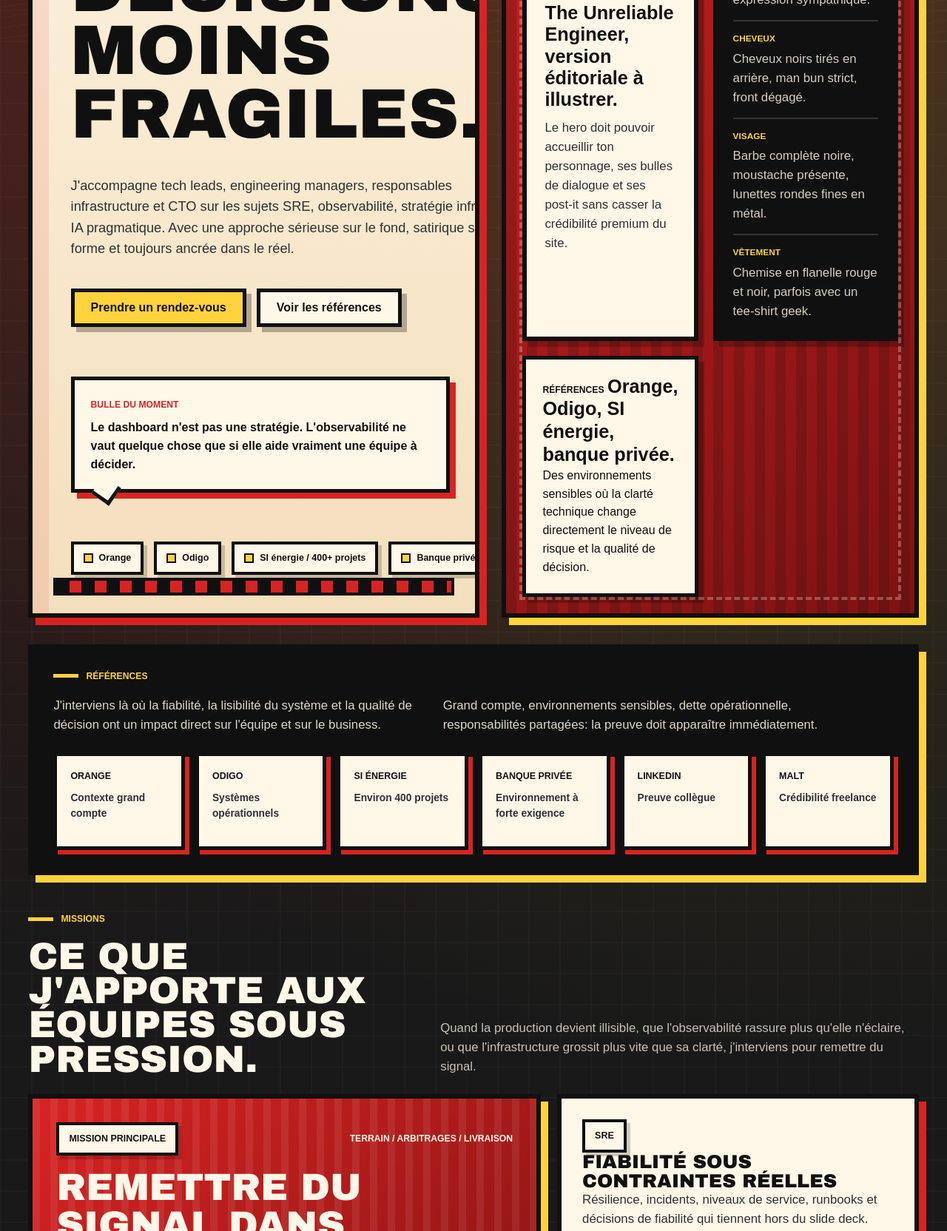
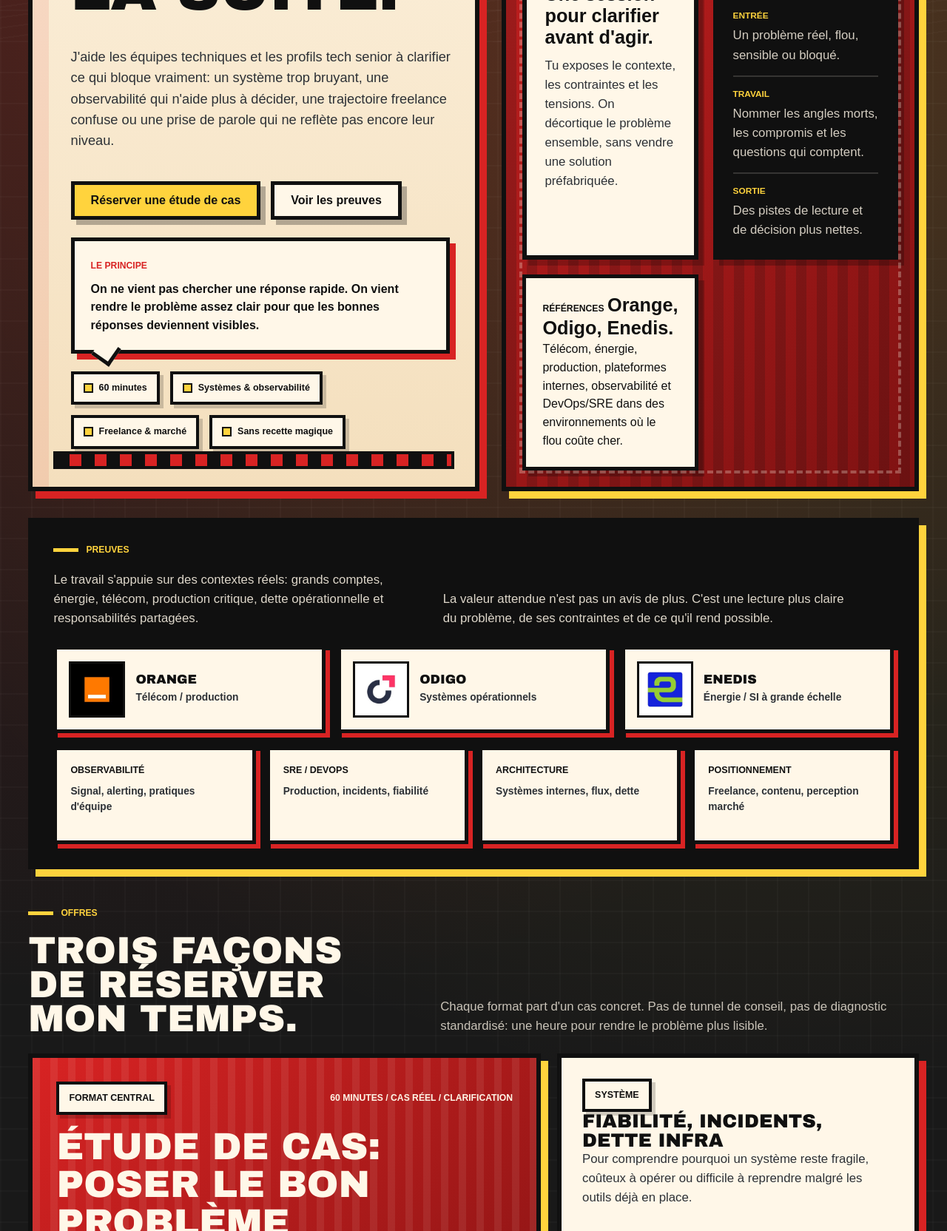
Before and after one commit to amineamanzou/TheUnreliableEngineer, an Astro site: page / in a window 1280 px wide. Shown: the part 743-2407 px from the top of the page at 74% size. Built offline with nearby package versions, Linux system fonts and the light colour scheme; Astro itself is replaced by a stand-in of ours.

Commit message:
feat(site): revise homepage conversion content

```diff
--- a/astro.config.mjs
+++ b/astro.config.mjs
@@ -1,6 +1,9 @@
 import { defineConfig } from "astro/config";
 
 export default defineConfig({
+  devToolbar: {
+    enabled: false,
+  },
   output: "static",
   trailingSlash: "always",
 });
--- a/src/data/homepage.fr.ts
+++ b/src/data/homepage.fr.ts
@@ -8,9 +8,10 @@
   meta: string;
 };
 
-export type PersonaSpec = {
+export type LogoItem = {
   label: string;
-  value: string;
+  src: string;
+  context: string;
 };
 
 export type WorkCard = {
@@ -22,6 +23,11 @@
 export type MethodStep = {
   index: string;
   title: string;
+  body: string;
+};
+
+export type AudienceCard = {
+  labels: string[];
   body: string;
 };
 
@@ -39,250 +45,252 @@
 
 export const homepageFr = {
   meta: {
-    title: "The Unreliable Engineer | SRE, observabilité et stratégie infra",
+    title: "The Unreliable Engineer | Clarification SRE, observabilité et positionnement tech",
     description:
-      "SRE, observabilité, stratégie infra et IA pragmatique pour les équipes qui ont besoin de clarté dans des environnements instables.",
+      "Études de cas de 60 minutes pour clarifier un problème de fiabilité, d'observabilité, d'infrastructure ou de positionnement tech avant de choisir la suite.",
   },
   topbar: {
     brand: "The Unreliable Engineer",
-    meta: "SRE / Observabilité / Stratégie infra / IA pragmatique",
+    meta: "Clarification / SRE / Observabilité / Positionnement tech",
     nav: [
-      { label: "Missions", href: "#work" },
-      { label: "Méthode", href: "#method" },
-      { label: "Références", href: "#proof" },
-      { label: "Notes", href: "#insights" },
+      { label: "Offres", href: "#work" },
+      { label: "Format", href: "#method" },
+      { label: "Preuves", href: "#proof" },
+      { label: "Témoignages", href: "#testimonials" },
     ] satisfies NavItem[],
     cta: {
-      label: "Prendre un rendez-vous",
+      label: "Réserver 60 minutes",
       href: "#contact",
     },
   },
   hero: {
-    eyebrow: "SRE / Observabilité / Stratégie infra",
-    title: "Des systèmes plus fiables. Des décisions moins fragiles.",
+    eyebrow: "Clarification technique / SRE / Marché freelance",
+    title: "Mieux formuler le problème. Mieux choisir la suite.",
     body:
-      "J'accompagne tech leads, engineering managers, responsables infrastructure et CTO sur les sujets SRE, observabilité, stratégie infra et IA pragmatique. Avec une approche sérieuse sur le fond, satirique sur la forme et toujours ancrée dans le réel.",
+      "J'aide les équipes techniques et les profils tech senior à clarifier ce qui bloque vraiment: un système trop bruyant, une observabilité qui n'aide plus à décider, une trajectoire freelance confuse ou une prise de parole qui ne reflète pas encore leur niveau.",
     primaryCta: {
-      label: "Prendre un rendez-vous",
+      label: "Réserver une étude de cas",
       href: "#contact",
     },
     secondaryCta: {
-      label: "Voir les références",
+      label: "Voir les preuves",
       href: "#proof",
     },
-    chips: ["Orange", "Odigo", "SI énergie / 400+ projets", "Banque privée"],
+    chips: ["60 minutes", "Systèmes & observabilité", "Freelance & marché", "Sans recette magique"],
     bubble: {
-      kicker: "Bulle du moment",
+      kicker: "Le principe",
       body:
-        "Le dashboard n'est pas une stratégie. L'observabilité ne vaut quelque chose que si elle aide vraiment une équipe à décider.",
+        "On ne vient pas chercher une réponse rapide. On vient rendre le problème assez clair pour que les bonnes réponses deviennent visibles.",
     },
     sticky: {
       kicker: "Post-it",
-      title: "Premium sur le fond. Décalé sur la forme.",
+      title: "Tu réserves du temps, pas une méthode miracle.",
       body:
-        "Une voix éditoriale assumée pour parler de fiabilité, d'observabilité et de stratégie infra sans jprivate-deploy-controllern de brochure.",
+        "Une conversation structurée pour mettre de l'ordre dans un sujet technique, stratégique ou professionnel qui résiste aux réponses toutes faites.",
     },
-    persona: {
-      title: "Personnage canonique",
-      caption: "The Unreliable Engineer, version éditoriale à illustrer.",
+    consultation: {
+      label: "Étude de cas 60 min",
+      caption: "Une session pour clarifier avant d'agir.",
       body:
-        "Le hero doit pouvoir accueillir ton personnage, ses bulles de dialogue et ses post-it sans casser la crédibilité premium du site.",
-      specs: [
+        "Tu exposes le contexte, les contraintes et les tensions. On décortique le problème ensemble, sans vendre une solution préfabriquée.",
+      points: [
         {
-          label: "Silhouette",
-          value: "Homme, visage ovale et légèrement rond, expression sympathique.",
+          label: "Entrée",
+          value: "Un problème réel, flou, sensible ou bloqué.",
         },
         {
-          label: "Cheveux",
-          value: "Cheveux noirs tirés en arrière, man bun strict, front dégagé.",
+          label: "Travail",
+          value: "Nommer les angles morts, les compromis et les questions qui comptent.",
         },
         {
-          label: "Visage",
-          value: "Barbe complète noire, moustache présente, lunettes rondes fines en métal.",
+          label: "Sortie",
+          value: "Des pistes de lecture et de décision plus nettes.",
         },
-        {
-          label: "Vêtement",
-          value: "Chemise en flanelle rouge et noir, parfois avec un tee-shirt geek.",
-        },
-      ] satisfies PersonaSpec[],
+      ],
     },
     proofFlash: {
       kicker: "Références",
-      title: "Orange, Odigo, SI énergie, banque privée.",
+      title: "Orange, Odigo, Enedis.",
       body:
-        "Des environnements sensibles où la clarté technique change directement le niveau de risque et la qualité de décision.",
+        "Télécom, énergie, production, plateformes internes, observabilité et DevOps/SRE dans des environnements où le flou coûte cher.",
     },
   },
   proof: {
-    tag: "Références",
+    tag: "Preuves",
     intro:
-      "J'interviens là où la fiabilité, la lisibilité du système et la qualité de décision ont un impact direct sur l'équipe et sur le business.",
+      "Le travail s'appuie sur des contextes réels: grands comptes, énergie, télécom, production critique, dette opérationnelle et responsabilités partagées.",
     callout:
-      "Grand compte, environnements sensibles, dette opérationnelle, responsabilités partagées: la preuve doit apparaître immédiatement.",
+      "La valeur attendue n'est pas un avis de plus. C'est une lecture plus claire du problème, de ses contraintes et de ce qu'il rend possible.",
+    logos: [
+      { label: "Orange", src: "/brand/logos/orange.jpeg", context: "Télécom / production" },
+      { label: "Odigo", src: "/brand/logos/odigo.jpeg", context: "Systèmes opérationnels" },
+      { label: "Enedis", src: "/brand/logos/enedis.jpeg", context: "Énergie / SI à grande échelle" },
+    ] satisfies LogoItem[],
     items: [
-      { label: "Orange", meta: "Contexte grand compte" },
-      { label: "Odigo", meta: "Systèmes opérationnels" },
-      { label: "SI énergie", meta: "Environ 400 projets" },
-      { label: "Banque privée", meta: "Environnement à forte exigence" },
-      { label: "LinkedIn", meta: "Preuve collègue" },
-      { label: "Malt", meta: "Crédibilité freelance" },
+      { label: "Observabilité", meta: "Signal, alerting, pratiques d'équipe" },
+      { label: "SRE / DevOps", meta: "Production, incidents, fiabilité" },
+      { label: "Architecture", meta: "Systèmes internes, flux, dette" },
+      { label: "Positionnement", meta: "Freelance, contenu, perception marché" },
     ] satisfies ProofItem[],
   },
   work: {
-    tag: "Missions",
-    title: "Ce que j'apporte aux équipes sous pression.",
+    tag: "Offres",
+    title: "Trois façons de réserver mon temps.",
     intro:
-      "Quand la production devient illisible, que l'observabilité rassure plus qu'elle n'éclaire, ou que l'infrastructure grossit plus vite que sa clarté, j'interviens pour remettre du signal.",
+      "Chaque format part d'un cas concret. Pas de tunnel de conseil, pas de diagnostic standardisé: une heure pour rendre le problème plus lisible.",
     featured: {
-      kicker: "Mission principale",
-      meta: "Terrain / Arbitrages / Livraison",
-      title: "Remettre du signal dans des systèmes qui ont appris à survivre dans le bruit.",
+      kicker: "Format central",
+      meta: "60 minutes / cas réel / clarification",
+      title: "Étude de cas: poser le bon problème avant de chercher la bonne solution.",
       body:
-        "Audit terrain, cadrage de l'observabilité, simplification des flux, arbitrages d'architecture et documentation utile. Le travail vise toujours un système plus lisible, plus opérable et moins dépendant de l'improvisation.",
+        "Tu arrives avec un sujet qui tourne en boucle. On le met à plat, on regarde ce qui est technique, humain, politique, économique ou narratif, puis on extrait les questions qui peuvent vraiment guider la suite.",
     },
     cards: [
       {
-        kicker: "SRE",
-        title: "Fiabilité sous contraintes réelles",
+        kicker: "Système",
+        title: "Fiabilité, incidents, dette infra",
         body:
-          "Résilience, incidents, niveaux de service, runbooks et décisions de fiabilité qui tiennent hors du slide deck.",
+          "Pour comprendre pourquoi un système reste fragile, coûteux à opérer ou difficile à reprendre malgré les outils déjà en place.",
       },
       {
         kicker: "Observabilité",
-        title: "Rendre le signal lisible",
+        title: "Signal, dashboards, alerting",
         body:
-          "Logs, metrics, traces et alerting remis au service du diagnostic plutôt que du théâtre des dashboards.",
+          "Pour distinguer ce qui aide une équipe à décider de ce qui occupe seulement l'interface et les rituels.",
       },
       {
-        kicker: "Stratégie infra",
-        title: "Clarifier le système avant de multiplier les outils",
+        kicker: "Positionnement",
+        title: "Freelance, contenu, perception marché",
         body:
-          "Architecture, outillage, coûts et responsabilités clarifiés avant d'ajouter une nouvelle couche de complexité.",
+          "Pour passer d'un profil perçu comme exécutant fiable à un interlocuteur plus stratégique, visible et mieux compris.",
       },
     ] satisfies WorkCard[],
   },
   method: {
-    tag: "Méthode",
-    title: "Une méthode lisible, sans théâtre de cabinet.",
+    tag: "Format",
+    title: "Une heure pour mieux penser le problème.",
     intro:
-      "Le but n'est pas d'importer un framework de plus. Le but est de réduire l'ambiguïté, d'accélérer la décision et de laisser un système que d'autres peuvent reprendre.",
+      "Le but n'est pas de repartir avec une injonction. Le but est de mieux comprendre ce qui rend le sujet difficile, puis de faire émerger des éléments de réponse plus solides.",
     steps: [
       {
         index: "01",
-        title: "Lire le terrain",
+        title: "Exposer le cas",
         body:
-          "Identifier les contraintes réelles, la dette visible et les angles morts que les rituels ne montrent plus.",
+          "Tu présentes le contexte, les contraintes, ce qui bloque et ce que tu as déjà essayé ou envisagé.",
       },
       {
         index: "02",
-        title: "Réduire le problème",
+        title: "Démêler les couches",
         body:
-          "Transformer un système flou en arbitrages explicites, tractables et compréhensibles par l'équipe.",
+          "On sépare les symptômes, les causes possibles, les tensions d'équipe, les enjeux de décision et les angles morts.",
       },
       {
         index: "03",
-        title: "Exécuter sans folklore",
+        title: "Questionner les évidences",
         body:
-          "Livrer des changements utiles, compatibles avec le contexte technique et politique qui existe réellement.",
+          "On regarde les hypothèses implicites: pourquoi ce problème est formulé comme ça, et ce que cette formulation empêche de voir.",
       },
       {
         index: "04",
-        title: "Laisser une couche réutilisable",
+        title: "Extraire des pistes",
         body:
-          "Documenter les décisions et les artefacts pour que la valeur du travail survive après l'intervention.",
+          "Tu repars avec une lecture plus nette, des questions de décision et des options à explorer sans te vendre une recette.",
       },
     ] satisfies MethodStep[],
   },
   editorial: {
-    tag: "Contenu",
-    title: "Le contenu prolonge la méthode.",
+    tag: "Pour qui",
+    title: "Même mécanique: clarifier ce qui est mal nommé.",
     intro:
-      "Conférences, posts, satire SRE, vulgarisation IA et réflexions de carrière servent la même promesse: produire du recul utile pour des équipes techniques en responsabilité.",
-    featureLabel: "Poster / vidéo / case BD",
-    featureTitle: "Le personnage devient un outil de lecture, pas un gimmick.",
+      "Les sujets changent, mais le travail reste le même: faire apparaître les tensions, les compromis et les décisions cachées derrière un problème trop vite résumé.",
+    featureLabel: "Technique / marché / narration",
+    featureTitle: "Le problème n'est pas toujours là où il a l'air d'être.",
     featureBody:
-      "Le hero et les futures animations devront utiliser ton personnage pour créer de la tension visuelle, du contraste et des prises de parole mémorables.",
+      "Un sujet d'observabilité peut être un sujet de décision. Un sujet freelance peut être un sujet de perception. Un sujet contenu peut être un sujet d'offre.",
     featureNote:
-      "Direction à tenir: ligne claire, humains uniquement, contours noirs nets, bulles, post-it jaunes et énergie éditoriale contrôlée.",
+      "C'est précisément ce mélange entre technique, stratégie et lecture du marché qui rend la conversation utile.",
     cards: [
       {
-        labels: ["SRE", "Observabilité", "Satire contrôlée"],
+        labels: ["Équipes tech", "CTO", "Engineering managers"],
         body:
-          "Des contenus qui font sourire assez pour qu'on écoute, mais surtout assez clairs pour faire évoluer une pratique.",
+          "Pour clarifier un sujet de production, d'observabilité, de fiabilité, de dette infra ou d'arbitrage technique.",
       },
       {
-        labels: ["IA pragmatique", "Leadership", "Freelance premium"],
+        labels: ["Freelances tech", "Salariés en transition", "Seniors"],
         body:
-          "Une parole publique qui aide des ingénieurs à gagner en jugement, en influence et en positionnement sans papier peint buzzword.",
+          "Pour travailler l'offre, la posture, le contenu et la perception: exécutant fiable, expert visible ou interlocuteur stratégique.",
       },
-    ],
+    ] satisfies AudienceCard[],
   },
   testimonials: {
     tag: "Témoignages",
-    title: "De la preuve humaine, pas des compliments décoratifs.",
+    title: "Ce que les autres retiennent du travail.",
     intro:
-      "Les vrais extraits viendront de LinkedIn, Malt et du portefeuille client. La mise en forme doit déjà montrer un système de preuve crédible et structuré.",
+      "Les recommandations parlent surtout d'une chose: la capacité à élever le niveau de lecture, techniquement et stratégiquement.",
     cards: [
       {
-        quote: "Extrait LinkedIn grand compte à intégrer ici.",
-        attribution: "Référence à confirmer",
-        meta: "Confiance en contexte sensible",
+        quote:
+          "Amine est exceptionnellement compétent techniquement et porte une vision stratégique de l'observabilité de premier ordre.",
+        attribution: "Amin",
+        meta: "Project management · Enedis",
       },
       {
-        quote: "Extrait Malt ou collègue à intégrer ici.",
-        attribution: "Référence à confirmer",
-        meta: "Qualité de collaboration",
+        quote:
+          "Travailler avec Amine, c'est l'assurance d'élever le niveau des discussions, tant sur le plan technique que stratégique.",
+        attribution: "Valentin",
+        meta: "Expert Observabilité & SRE Freelance · Enedis",
       },
       {
-        quote: "Extrait technique à intégrer ici.",
-        attribution: "Référence à confirmer",
-        meta: "Crédibilité technique",
+        quote:
+          "Amine est un SRE expérimenté que je recommande pour tout projet de solution ou plateformes à échelle.",
+        attribution: "Hichem",
+        meta: "Software Architect / Engineering Manager · Orange",
       },
     ] satisfies TestimonialCard[],
   },
   insights: {
     tag: "Notes",
-    title: "Analyses, terrain et recul stratégique.",
+    title: "Contenu, signal et perception.",
     intro:
-      "Cette zone renverra vers tes réseaux sociaux et tes contenus longs sans casser l'unité visuelle du site.",
+      "Les contenus publics prolongent le même travail: rendre lisible ce qui est souvent confus dans les systèmes, les carrières et les marchés techniques.",
     cards: [
       {
         kicker: "Observabilité",
-        title: "Rendre visible la différence entre signal utile et décoration d'interface",
+        title: "Voir la différence entre signal utile et décoration d'interface",
         body:
-          "Posts, carrousels ou notes sur les habitudes d'observabilité qui aident vraiment une équipe à décider.",
+          "Réflexions sur les dashboards, alertes et habitudes qui donnent l'impression de comprendre sans toujours aider à décider.",
       },
       {
-        kicker: "IA pragmatique",
-        title: "Des usages concrets de l'IA sans décor de hype",
+        kicker: "Freelance",
+        title: "Passer de l'exécution fiable à la valeur stratégique",
         body:
-          "Des cas d'usage directement reliés au travail d'ingénierie, de leadership et de conseil technique.",
+          "Angles, offres et prises de parole pour mieux faire percevoir le jugement derrière le travail technique.",
       },
       {
         kicker: "Leadership",
-        title: "Comment des ingénieurs gagnent en influence stratégique",
+        title: "Formuler ce qu'on voit avant de demander à être écouté",
         body:
-          "Réflexions pour tech leads, engineering managers et freelances qui veulent prendre plus de hauteur.",
+          "Le contenu devient utile quand il montre une capacité de lecture, pas seulement une liste de compétences.",
       },
     ] satisfies InsightCard[],
   },
   contact: {
     tag: "Commencer ici",
-    title: "Parlons d'un système à remettre au clair.",
+    title: "Réserve 60 minutes pour mettre ton problème sur la table.",
     bullets: [
-      "Un environnement opérationnel désordonné avec de vrais enjeux techniques et politiques",
-      "Un besoin de fiabilité, d'observabilité, de stratégie infra ou de repositionnement technique",
-      "Une attente d'exécution avec du jugement, pas de théâtre ni de jprivate-deploy-controllern décoratif",
+      "Un sujet de fiabilité, d'observabilité, d'architecture ou de dette opérationnelle à clarifier",
+      "Une trajectoire freelance, contenu ou positionnement à rendre plus lisible",
+      "Une conversation exigeante pour mieux définir le problème avant de décider quoi faire",
     ],
     primaryCta: {
-      label: "Prendre un rendez-vous",
+      label: "Réserver une étude de cas",
       href: "#top",
     },
     secondaryCta: {
-      label: "Voir les notes",
-      href: "#insights",
+      label: "Voir les témoignages",
+      href: "#testimonials",
     },
     note:
-      "La prise de rendez-vous V1 passera par Google Calendar / Meet via une URL externe, sans logique métier côté serveur.",
+      "Format V1: 60 minutes en visio. Tu viens avec un cas réel; on cherche à mieux le comprendre, pas à cocher une méthode.",
   },
 } as const;
--- a/src/pages/index.astro
+++ b/src/pages/index.astro
@@ -54,16 +54,16 @@
 
         <div class="hero-stage">
           <article class="panel hero-stage-board">
-            <div class="slot-label slot-label-ink">Personnage principal</div>
+            <div class="slot-label slot-label-ink">{page.hero.consultation.label}</div>
             <PersonaPlaceholder
               src="/brand/web/characters/camera.png"
               alt="The Unreliable Engineer présente son point de vue éditorial"
               class="hero-character"
               loading="eager"
             />
-            <div class="persona-caption">
-              <strong>{page.hero.persona.caption}</strong>
-              <p>{page.hero.persona.body}</p>
+            <div class="case-caption">
+              <strong>{page.hero.consultation.caption}</strong>
+              <p>{page.hero.consultation.body}</p>
             </div>
           </article>
 
@@ -74,9 +74,9 @@
           </aside>
 
           <article class="spec-card">
-            <div class="slot-label slot-label-dark">{page.hero.persona.title}</div>
+            <div class="slot-label slot-label-dark">Ce qu'on clarifie</div>
             <ul class="spec-list">
-              {page.hero.persona.specs.map((spec) => (
+              {page.hero.consultation.points.map((spec) => (
                 <li>
                   <span class="spec-label">{spec.label}</span>
                   <span class="spec-value">{spec.value}</span>
@@ -103,6 +103,18 @@
               <p class="proof-intro">{page.proof.intro}</p>
             </div>
             <p class="proof-callout">{page.proof.callout}</p>
+          </div>
+
+          <div class="logo-rail" aria-label="Références clients">
+            {page.proof.logos.map((logo) => (
+              <article class="client-logo-card">
+                <img src={logo.src} alt={`Logo ${logo.label}`} loading="lazy" decoding="async" />
+                <div>
+                  <strong>{logo.label}</strong>
+                  <span>{logo.context}</span>
+                </div>
+              </article>
+            ))}
           </div>
 
           <div class="proof-rail">
--- a/src/styles/global.css
+++ b/src/styles/global.css
@@ -286,8 +286,8 @@
 }
 
 h1 {
-  max-width: 11ch;
-  font-size: clamp(3.6rem, 7.4vw, 7.7rem);
+  max-width: 12ch;
+  font-size: clamp(3.2rem, 6.3vw, 6.6rem);
 }
 
 .section-title {
@@ -308,7 +308,7 @@
 .proof-intro,
 .proof-callout,
 .sticky-note p,
-.persona-caption p,
+.case-caption p,
 .spec-value,
 .feature-note {
   color: var(--ink-soft);
@@ -470,20 +470,20 @@
   transform-origin: center bottom;
 }
 
-.persona-caption {
+.case-caption {
   display: grid;
   gap: 10px;
   padding-top: 8px;
 }
 
-.persona-caption strong,
+.case-caption strong,
 .sticky-note strong,
 .proof-flash strong {
   font-size: clamp(1.2rem, 2vw, 1.58rem);
   line-height: 1.16;
 }
 
-.persona-caption p,
+.case-caption p,
 .sticky-note p,
 .proof-flash p {
   margin: 0;
@@ -625,9 +625,56 @@
   max-width: 34rem;
 }
 
+.logo-rail {
+  display: grid;
+  grid-template-columns: repeat(3, minmax(0, 1fr));
+  gap: 16px;
+  margin-bottom: 18px;
+}
+
+.client-logo-card {
+  display: grid;
+  grid-template-columns: 76px minmax(0, 1fr);
+  gap: 14px;
+  align-items: center;
+  min-height: 110px;
+  padding: 16px;
+  border: 5px solid var(--ink);
+  background: var(--paper);
+  box-shadow: 6px 6px 0 var(--accent);
+  color: var(--ink);
+}
+
+.client-logo-card img {
+  display: block;
+  width: 76px;
+  height: 76px;
+  border: 3px solid var(--ink);
+  background: #fff;
+  object-fit: contain;
+}
+
+.client-logo-card div {
+  display: grid;
+  gap: 5px;
+}
+
+.client-logo-card strong {
+  font-family: "Arial Black", Impact, sans-serif;
+  font-size: 1.08rem;
+  line-height: 1;
+  text-transform: uppercase;
+}
+
+.client-logo-card span {
+  color: var(--ink-soft);
+  font-size: 0.86rem;
+  font-weight: 700;
+}
+
 .proof-rail {
   display: grid;
-  grid-template-columns: repeat(6, minmax(0, 1fr));
+  grid-template-columns: repeat(4, minmax(0, 1fr));
   gap: 14px;
 }
 
@@ -982,7 +1029,11 @@
   }
 
   .proof-rail {
-    grid-template-columns: repeat(3, minmax(0, 1fr));
+    grid-template-columns: repeat(2, minmax(0, 1fr));
+  }
+
+  .logo-rail {
+    grid-template-columns: 1fr;
   }
 }
 
@@ -1067,11 +1118,21 @@
   }
 
   h1 {
-    font-size: clamp(2.65rem, 13.5vw, 4.1rem);
+    font-size: clamp(2.35rem, 12vw, 3.55rem);
   }
 
   .proof-rail {
     grid-template-columns: 1fr;
+  }
+
+  .client-logo-card {
+    grid-template-columns: 64px minmax(0, 1fr);
+    min-height: 94px;
+  }
+
+  .client-logo-card img {
+    width: 64px;
+    height: 64px;
   }
 
   .testimonial-card-2 {
```
Also changed, not shown: scripts/review-homepage.mjs (+7 -0 lines), public/brand/logos/enedis.jpeg (added), public/brand/logos/odigo.jpeg (added), public/brand/logos/orange.jpeg (added).
